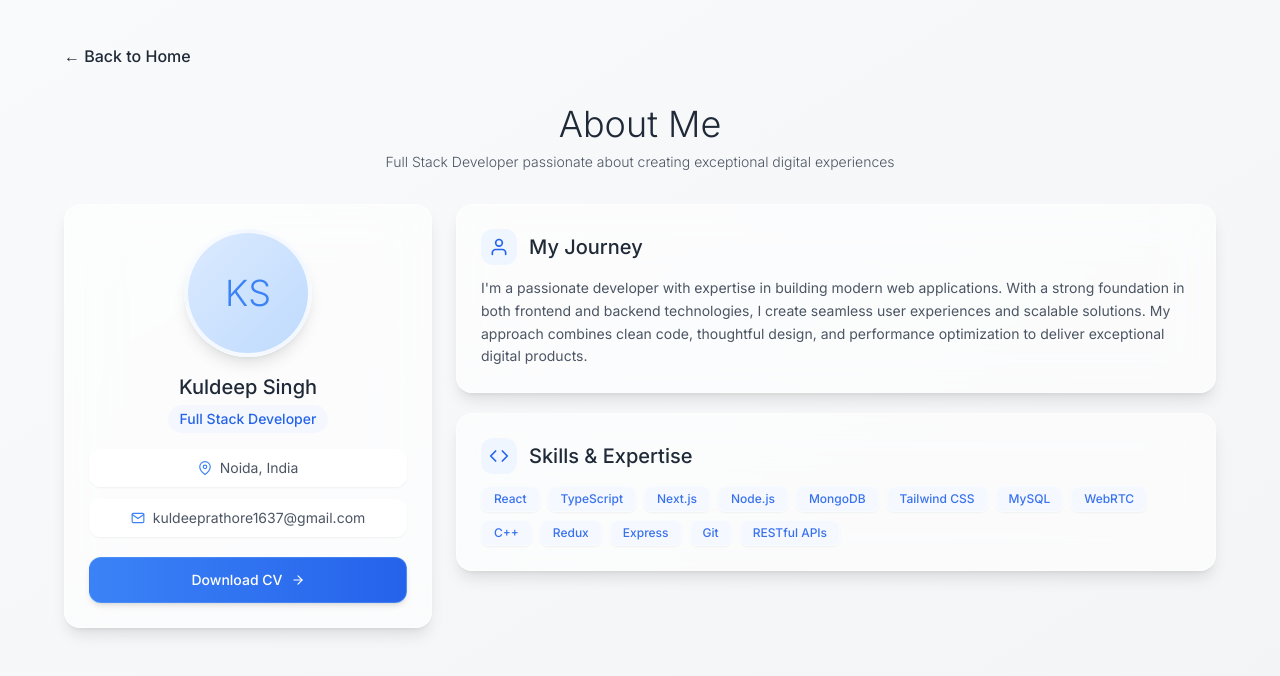
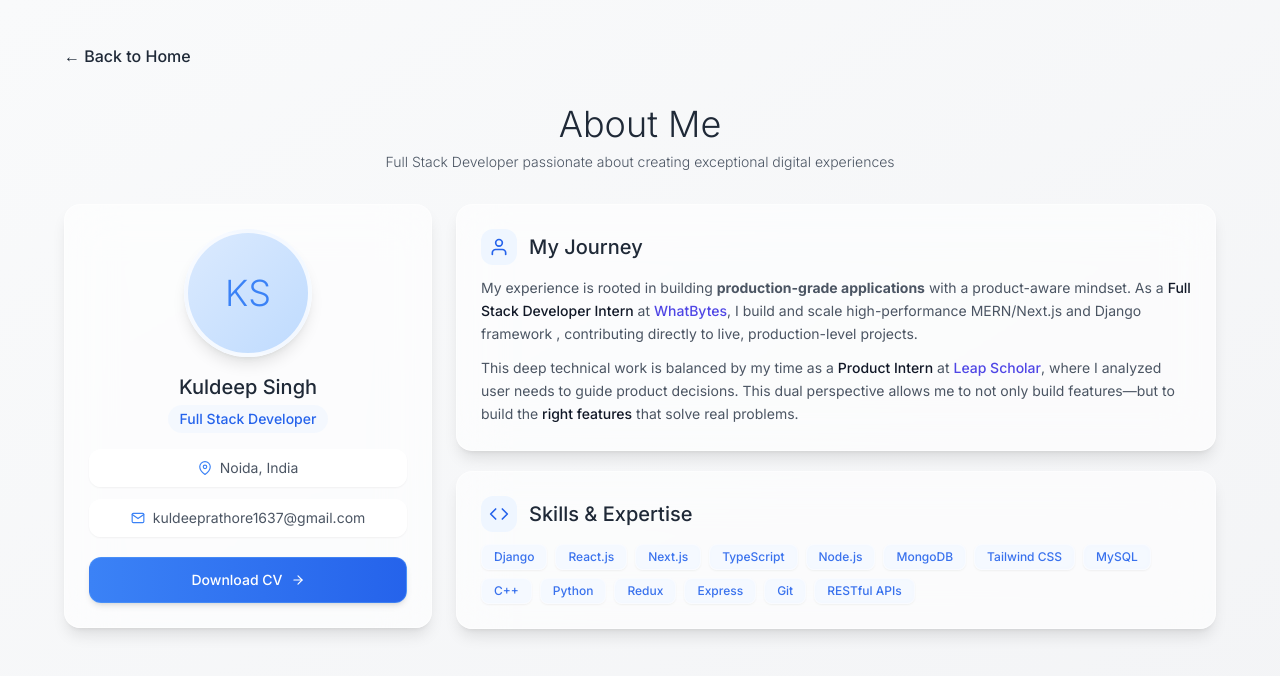
Before and after one commit to Kuldeep2602/Portfolio, a React (Vite) app: page /about in a window 1280 px wide. Shown: the top 676 px of the page. Built offline with nearby package versions, Linux system fonts and the light colour scheme.

Commit message:
Fix: resume and about update

```diff
--- a/src/components/About.tsx
+++ b/src/components/About.tsx
@@ -43,7 +43,7 @@ const About = () => {
               transition={{ duration: 0.3, delay: 0.4 }}
             >
               <a
-                href="https://drive.google.com/file/d/1W1nLUwRmCLbCBWnbV7ogf2gEhl-0tZf6/view?usp=drive_link"
+                href="https://drive.google.com/file/d/1jXxlcOX6-BeI_859h2KO7r2dAKBeSYLp/view?usp=sharing"
                 target="_blank"
                 rel="noopener noreferrer"
                 className="w-full inline-flex items-center justify-center px-4 py-3 bg-gradient-to-r from-blue-500 to-blue-600 text-white font-medium rounded-xl shadow-md hover:shadow-lg transition-all duration-300 transform hover:scale-105 backdrop-blur-md border border-blue-400/40"
--- a/src/pages/About.tsx
+++ b/src/pages/About.tsx
@@ -83,12 +83,15 @@ const About = () => {
                 <h2 className="text-xl font-medium text-gray-800">My Journey</h2>
               </div>
 
-              <p className="text-gray-600 text-sm leading-relaxed mb-0">
-                I'm a passionate developer with expertise in building modern web applications.
-                With a strong foundation in both frontend and backend technologies, I create
-                seamless user experiences and scalable solutions. My approach combines clean code,
-                thoughtful design, and performance optimization to deliver exceptional digital products.
-              </p>
+
+<p className="text-gray-600 text-sm leading-relaxed mb-3">
+  My experience is rooted in building <strong>production-grade applications</strong> with a product-aware mindset.
+  As a <strong className="font-medium text-gray-900">Full Stack Developer Intern</strong> at <a href="https://www.whatbytes.com/" target="_blank" rel="noopener noreferrer" className="font-medium text-indigo-600 hover:underline">WhatBytes</a>, I build and scale high-performance MERN/Next.js and Django framework , contributing directly to live, production-level projects.
+</p>
+<p className="text-gray-600 text-sm leading-relaxed mb-0">
+  This deep technical work is balanced by my time as a <strong className="font-medium text-gray-900">Product Intern</strong> at <a href="https://leapscholar.com/" target="_blank" rel="noopener noreferrer" className="font-medium text-indigo-600 hover:underline">Leap Scholar</a>, where I analyzed user needs to guide product decisions. This dual perspective allows me to not only build features—but to build the <strong className="font-medium text-gray-900">right features</strong> that solve real problems.
+</p>
+
             </div>
 
             {/* Skills section */}
@@ -106,7 +109,7 @@ const About = () => {
               </div>
 
               <div className="flex flex-wrap gap-2">
-                {['React', 'TypeScript', 'Next.js', 'Node.js', 'MongoDB', 'Tailwind CSS', 'MySQL', 'WebRTC', 'C++', 'Redux', 'Express', 'Git', 'RESTful APIs'].map((skill, i) => (
+                {['Django','React.js', 'Next.js', 'TypeScript', 'Node.js', 'MongoDB', 'Tailwind CSS', 'MySQL', 'C++', 'Python', 'Redux', 'Express', 'Git', 'RESTful APIs'].map((skill, i) => (
                   <motion.div
                     key={i}
                     initial={{ opacity: 0, scale: 0.9 }}
--- a/src/pages/LandingPage.tsx
+++ b/src/pages/LandingPage.tsx
@@ -49,7 +49,7 @@ const LandingPage = () => {
 
               {/* Social Links */}
               <div className="grid grid-cols-2 gap-3 mt-6">
-                <a href="https://drive.google.com/file/d/1W1nLUwRmCLbCBWnbV7ogf2gEhl-0tZf6/view?usp=drive_link" target="_blank" rel="noopener noreferrer" className="bg-white/30 hover:bg-white/50 text-white/90 font-medium shadow-lg rounded-xl px-3 py-2 flex items-center gap-2 text-sm transition-all duration-300 ease-out transform hover:scale-105 hover:-translate-y-1 hover:shadow-xl active:scale-95 backdrop-blur-md border border-white/30">
+                <a href="https://drive.google.com/file/d/1jXxlcOX6-BeI_859h2KO7r2dAKBeSYLp/view?usp=sharing" target="_blank" rel="noopener noreferrer" className="bg-white/30 hover:bg-white/50 text-white/90 font-medium shadow-lg rounded-xl px-3 py-2 flex items-center gap-2 text-sm transition-all duration-300 ease-out transform hover:scale-105 hover:-translate-y-1 hover:shadow-xl active:scale-95 backdrop-blur-md border border-white/30">
                   <FileText className="w-4 h-4" /> Resume
                 </a>
                 <a href="https://github.com/Kuldeep2602" target="_blank" rel="noopener noreferrer" className="bg-white/30 hover:bg-white/50 text-white/90 font-medium shadow-lg rounded-xl px-3 py-2 flex items-center gap-2 text-sm transition-all duration-300 ease-out transform hover:scale-105 hover:-translate-y-1 hover:shadow-xl active:scale-95 backdrop-blur-md border border-white/30">
```
